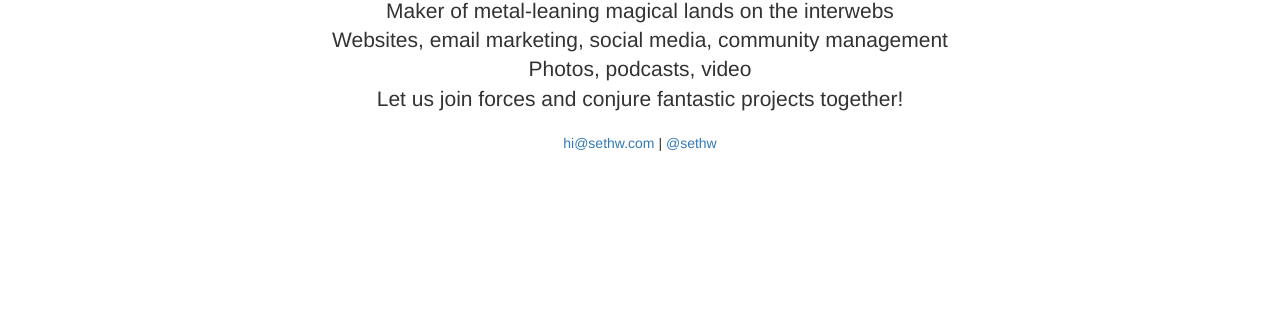
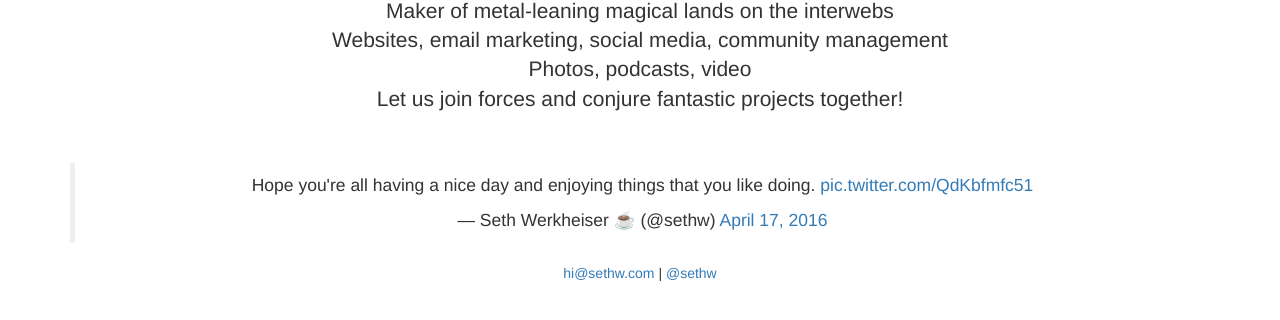
Before and after one commit to sethwerkheiser/sethwerkheiser.github.io, a plain HTML site: page index.html in a window 1280 px wide. Shown: the part 144-464 px from the top of the page. Drawn offline with Linux system fonts and the light colour scheme.

Commit message:
Added Twitter embed

```diff
--- a/index.html
+++ b/index.html
@@ -75,7 +75,9 @@
                 <p class="lead">Maker of metal-leaning magical lands on the interwebs<BR>
 					Websites, email marketing, social media, community management<BR>
 					Photos, podcasts, video<BR>
-					Let us join forces and conjure fantastic projects together!
+					Let us join forces and conjure fantastic projects together!<BR><BR>
+
+					<blockquote class="twitter-tweet" data-lang="en"><p lang="en" dir="ltr">Hope you&#39;re all having a nice day and enjoying things that you like doing. <a href="https://t.co/QdKbfmfc51">pic.twitter.com/QdKbfmfc51</a></p>&mdash; Seth Werkheiser ☕️ (@sethw) <a href="https://twitter.com/sethw/status/721768943405383680">April 17, 2016</a></blockquote> <script async src="//platform.twitter.com/widgets.js" charset="utf-8"></script>
 
 
 
```
